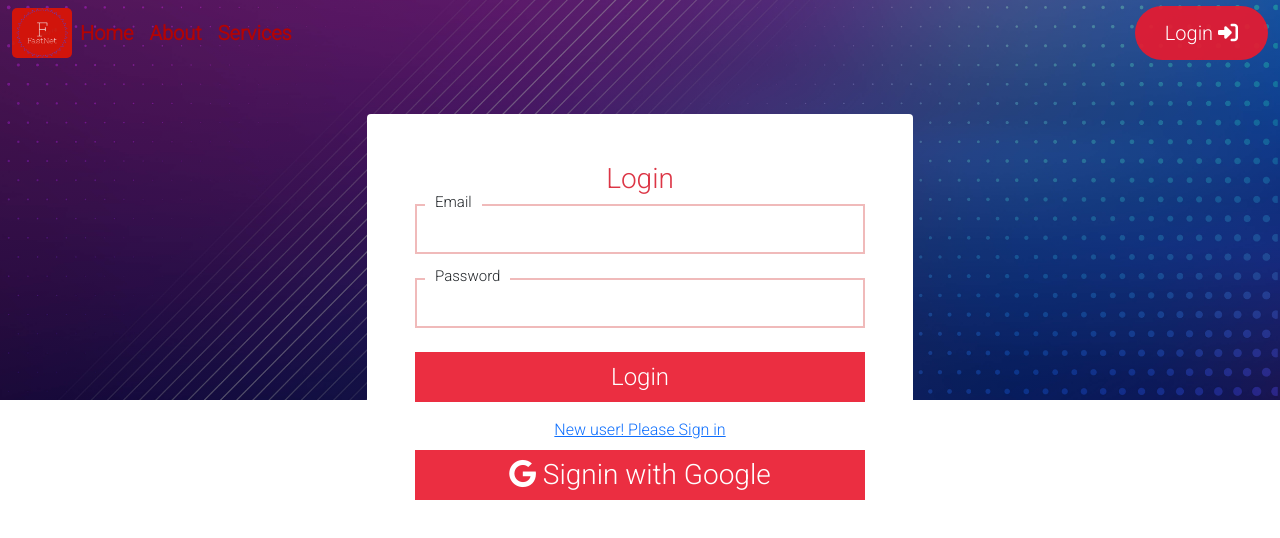
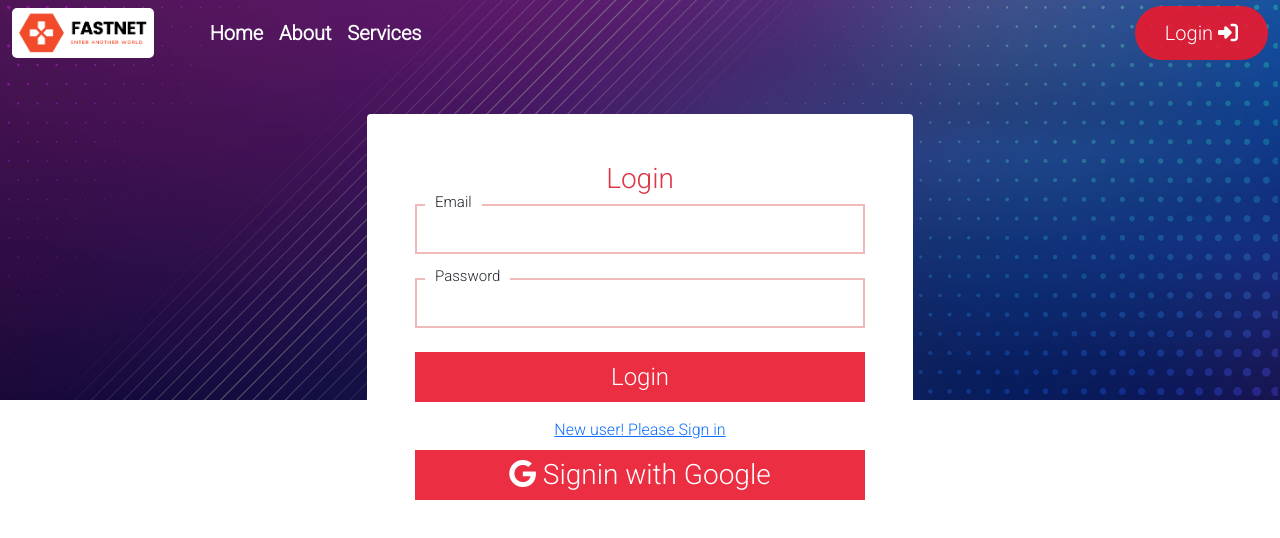
Before and after one commit to sourabahmed/fastnet-client-side, a React (Create React App) app: page /login in a window 1280 px wide. Shown: the top 538 px of the page. Built offline with nearby package versions, Linux system fonts and the light colour scheme; no server answers.

Commit message:
header-updated

```diff
--- a/src/shared/Header/Header.css
+++ b/src/shared/Header/Header.css
@@ -1,23 +1,24 @@
 
 .logo img{
     height: 50px;
-    width: 60px;
+    width: auto;
     border-radius: 5px;
 }
 .link-color{
-    color: #b30303;
+    color: #fdfdfd;
     font-size: 20px;
     font-weight: 600;
 }
 .link-color:hover{
-    color: #7c0511e8;
+    color: #f3e6e7e8;
+    border-bottom: 1px solid white;
 }
 .dashboard a:hover{
     color: #7c0511e8;
 }
-.dashboard h5{
+.dashboard h6{
     margin-right: 50px;
-    color: #066325;
+    color: #ffffff;
     font-size: 20px;
     font-weight: 600;
     text-decoration: none;
--- a/src/shared/Header/Header.js
+++ b/src/shared/Header/Header.js
@@ -12,11 +12,11 @@ const Header = () => {
         <nav className="navbar navbar-expand-lg ">
             <div className="container-fluid logo">
                 <img className="img-fluid" src={Logo} alt="" />
-                <button className="navbar-toggler navbar-light " type="button" data-bs-toggle="collapse" data-bs-target="#navbarText" aria-controls="navbarText" aria-expanded="false" aria-label="Toggle navigation">
+                <button className="navbar-toggler navbar-dark " type="button" data-bs-toggle="collapse" data-bs-target="#navbarText" aria-controls="navbarText" aria-expanded="false" aria-label="Toggle navigation">
                     <span className="navbar-toggler-icon "></span>
                 </button>
                 <div className="collapse navbar-collapse" id="navbarText">
-                    <ul className="navbar-nav me-auto mb-2 mb-lg-0">
+                    <ul className="navbar-nav ms-sm-0 ms-lg-5 me-auto mb-2 mb-lg-0">
                         <li className="nav-item">
                             <Link to="/home" className="nav-link active link-color" aria-current="page">Home</Link>
                         </li>
@@ -34,11 +34,11 @@ const Header = () => {
                     </ul>
                     <div className="navbar-text d-flex align-items-center">
                         <div className="dashboard">
-                            <h5>{user.email? user.displayName: ""}</h5>
+                            <h6><span>{user.email? "Hello, ":""}</span>{user.email? user.displayName: ""}</h6>
                         </div>
                         <div className="login">
                             {
-                                user.email? <button onClick={() => logOut()} className="logout-btn">Logout<i className="fas fa-sign-in-alt"></i></button>:
+                                user.email? <Link onClick={logOut} to="/login">Logout <i className="fas fa-sign-in-alt"></i></Link>:
                                 <Link to="/login">Login <i className="fas fa-sign-in-alt"></i></Link>
                             }
                         </div>
```
Also changed, not shown: src/images/logo.png.
